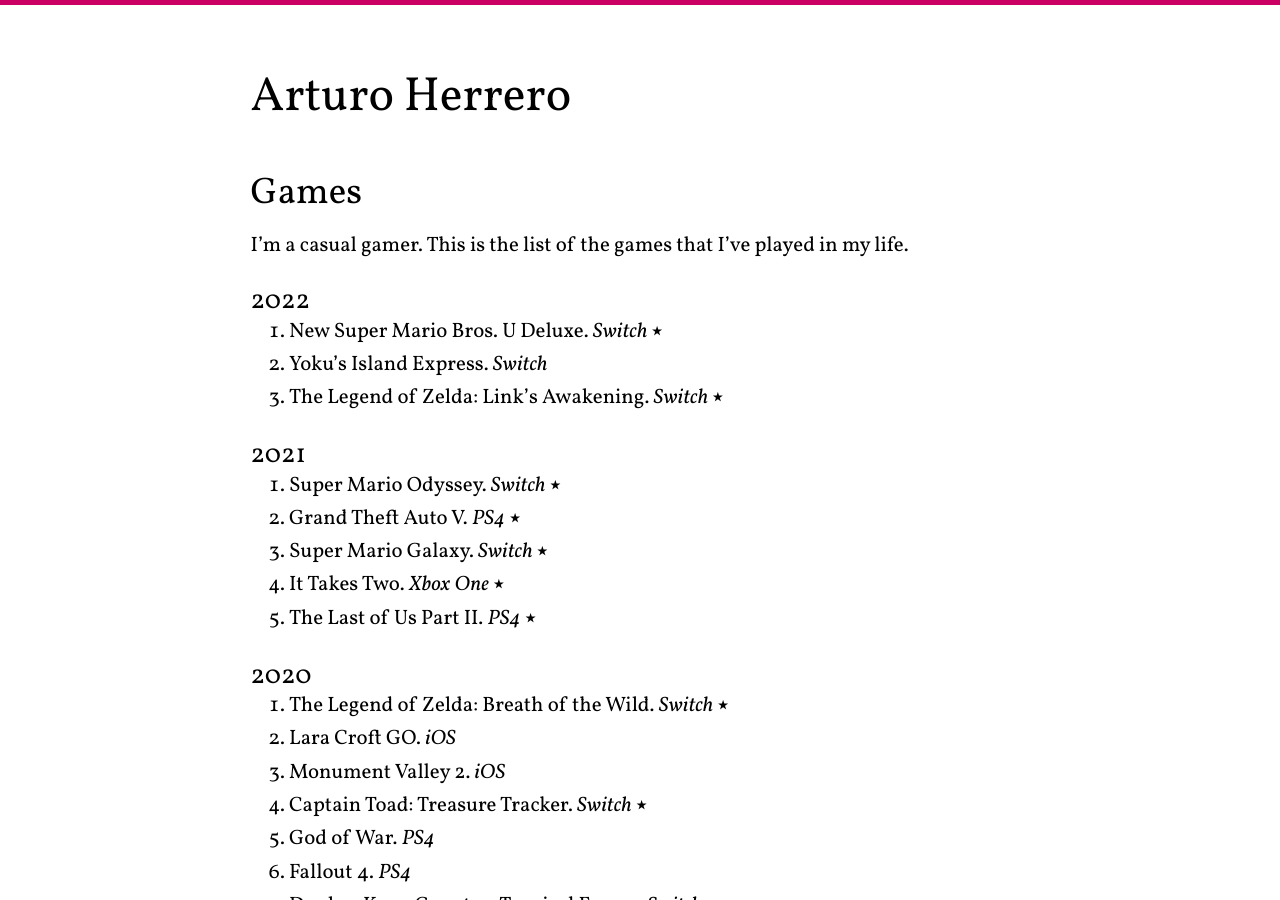
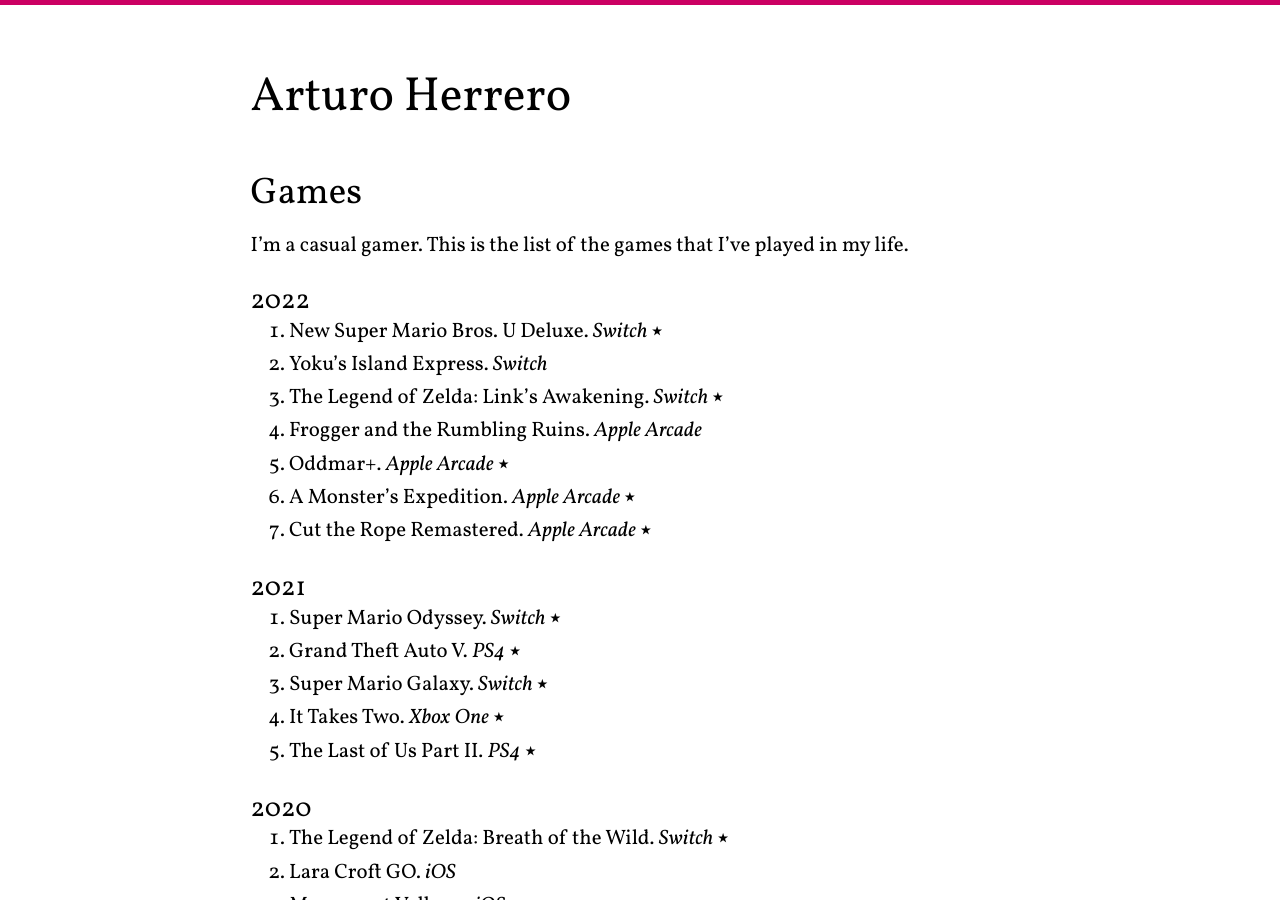
Before and after one commit to arturoherrero/arturoherrero.com, a Jekyll site: the page built from pages/games.md, in a window 1280 px wide and 900 px high. Built offline with Jekyll 4.4.1, drawn with Linux system fonts in a browser that asks for light colours.

Commit message:
Update lists

```diff
--- a/pages/games.md
+++ b/pages/games.md
@@ -13,6 +13,10 @@
 1. New Super Mario Bros. U Deluxe. *Switch* ⭑
 2. Yoku’s Island Express. *Switch*
 3. The Legend of Zelda: Link's Awakening. *Switch* ⭑
+4. Frogger and the Rumbling Ruins. *Apple Arcade*
+5. Oddmar+. *Apple Arcade* ⭑
+6. A Monster's Expedition. *Apple Arcade* ⭑
+7. Cut the Rope Remastered. *Apple Arcade* ⭑
 
 
 ### 2021
```
Also changed, not shown: pages/books.md (+1 -1 lines).
